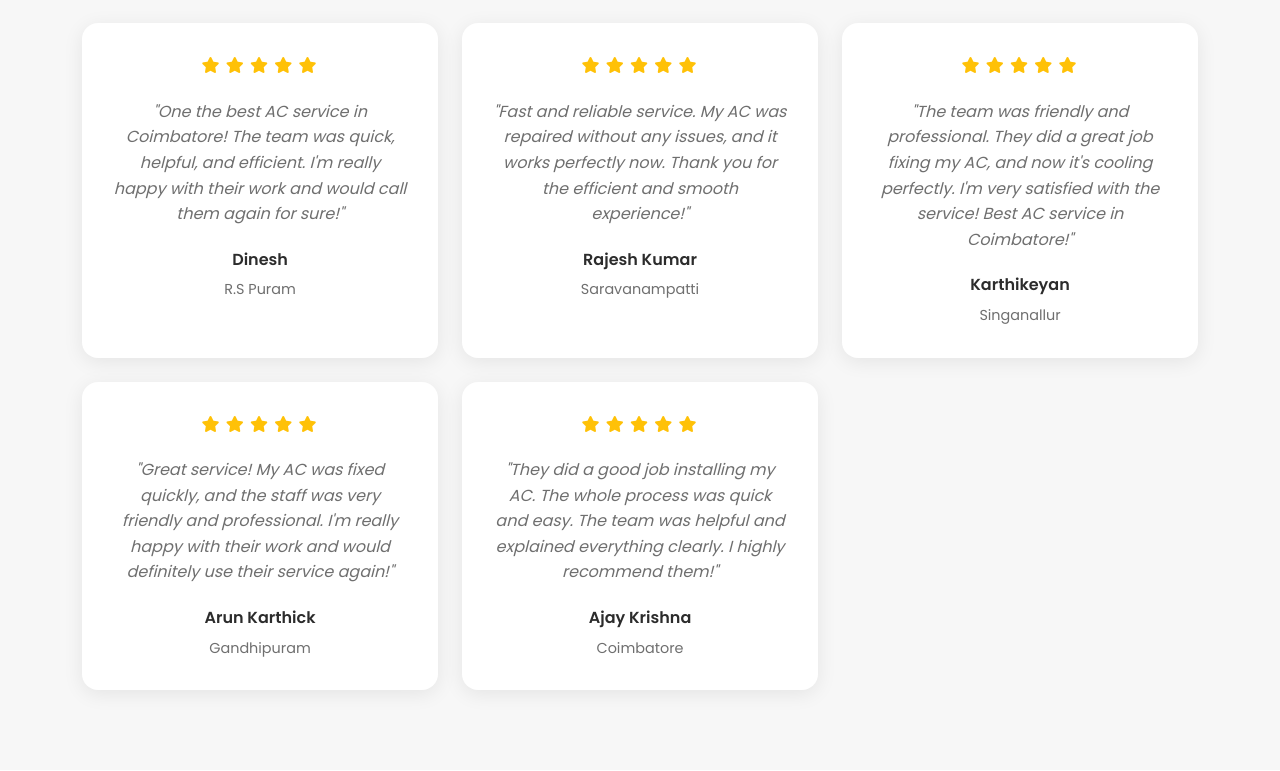
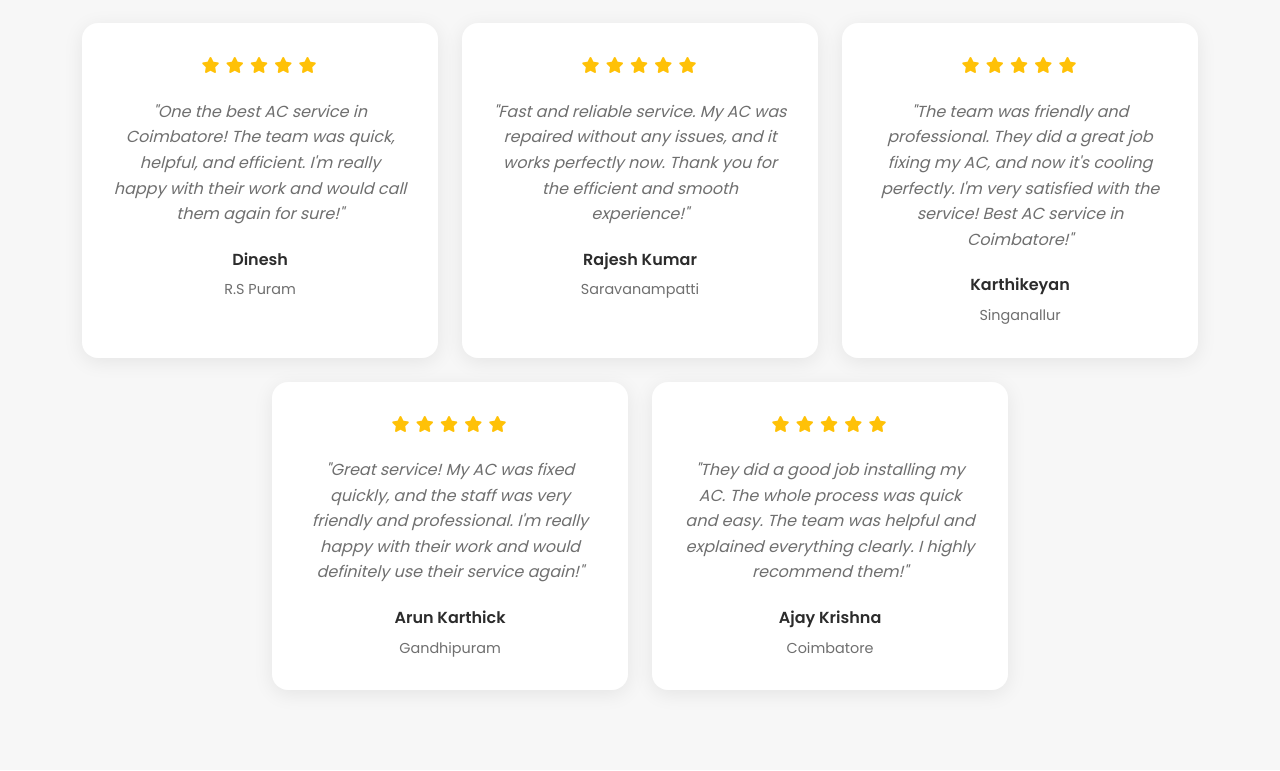
Before and after one commit to kishorekhn/Fixnow_Phase_2, a Django app: page / in a window 1280 px wide. Shown: the part 4522-5293 px from the top of the page. Run offline with Django 4.2, Linux system fonts and the light colour scheme; data that the repository does not hold is empty; some libraries are stand-ins or nearby versions.

Commit message:
Frontend - dummy design intiated

```diff
--- a/templates/Main/cart.htm
+++ b/templates/Main/cart.htm
@@ -55,7 +55,7 @@
         </div>
 
         <!-- Orders Grid -->
-        <div class="row g-4">
+        <div class="row g-4 justify-content-center">
             {% for item in cart_items %}
             <div class="col-xl-4 col-lg-6 col-md-6">
                 <div class="order-card" data-item-id="{{ item.service_item.id }}">
--- a/templates/Main/favorites.htm
+++ b/templates/Main/favorites.htm
@@ -55,7 +55,7 @@
         </div>
 
         <!-- Favorites Grid -->
-        <div class="row g-4">
+        <div class="row g-4 justify-content-center">
             {% for item in favorite_items %}
             <div class="col-xl-4 col-lg-6 col-md-6">
                 <div class="favorite-card" data-item-id="{{ item.service_item.id }}">
--- a/templates/Main/home.htm
+++ b/templates/Main/home.htm
@@ -74,7 +74,7 @@ Home | FIX-NOW - Expert Home Appliance Services in Coimbatore
             <p class="section-subtitle">Professional repair and maintenance for all your home appliances</p>
         </div>
 
-        <div class="row g-4 mb-5">
+        <div class="row g-4 mb-5 justify-content-center">
             {% for service in services %}
             <div class="col-lg-4 col-md-6">
                 <div class="service-card {% if service.popular %}popular-service{% endif %}">
@@ -351,7 +351,7 @@ Home | FIX-NOW - Expert Home Appliance Services in Coimbatore
             <p class="section-subtitle">Read what our satisfied customers say about our services</p>
         </div>
 
-        <div class="row g-4">
+        <div class="row g-4 justify-content-center">
             <div class="col-lg-4 col-md-6">
                 <div class="testimonial-card">
                     <div class="testimonial-rating">
```
Also changed, not shown: media/service_items/Bathroom Cleaning/main/Bathroom_Cleaning_main_20250727120928.webp (added), media/service_items/Car Washing/main/Car_Washing_main_20250727121019.webp (added), media/services/Cleaning/Cleaning_20250727120803.webp (added), media/services/Washing/Washing_20250727120842.webp (added).
